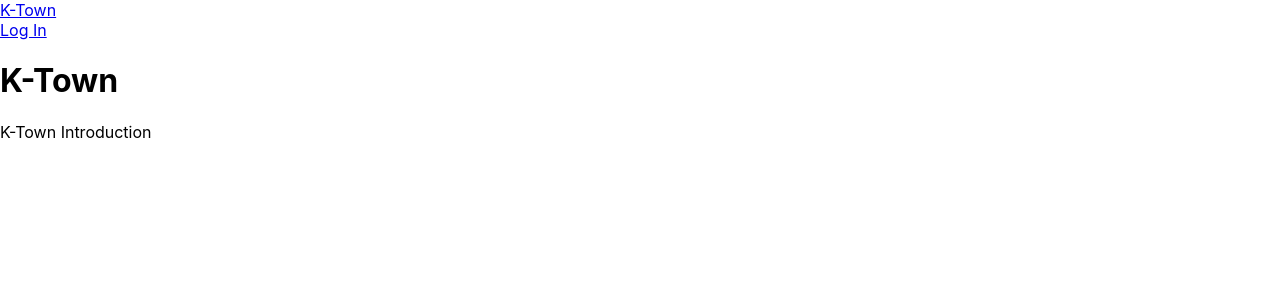
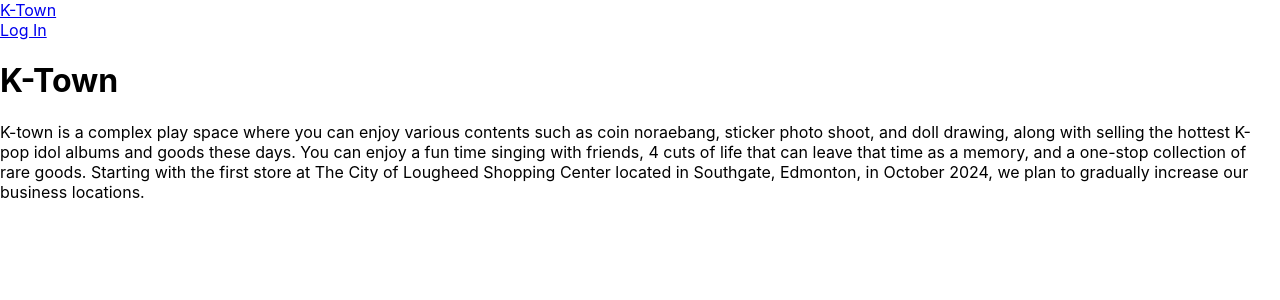
Before and after one commit to yoonsh-ca/Loyalty, a React (Create React App) app in the folder frontend/: page /edmonton/loyalty/about in a window 1280 px wide. Shown: the top 300 px of the page. Built offline with nearby package versions, Linux system fonts and the light colour scheme.

Commit message:
feat: Add FAQ category filtering and update About page content

```diff
--- a/frontend/src/pages/About.jsx
+++ b/frontend/src/pages/About.jsx
@@ -5,7 +5,16 @@
     <div>
       <Navbar />
       <h1>K-Town</h1>
-      <p>K-Town Introduction</p>
+      <p>
+        K-town is a complex play space where you can enjoy various contents such
+        as coin noraebang, sticker photo shoot, and doll drawing, along with
+        selling the hottest K-pop idol albums and goods these days. You can
+        enjoy a fun time singing with friends, 4 cuts of life that can leave
+        that time as a memory, and a one-stop collection of rare goods. Starting
+        with the first store at The City of Lougheed Shopping Center located in
+        Southgate, Edmonton, in October 2024, we plan to gradually increase our
+        business locations.
+      </p>
     </div>
   );
 }
--- a/frontend/src/pages/Faq.jsx
+++ b/frontend/src/pages/Faq.jsx
@@ -6,6 +6,7 @@
   const [faqs, setFaqs] = useState([]);
   const [loading, setLoading] = useState(true);
   const [error, setError] = useState(null);
+  const [selectedCategory, setSelectedCategory] = useState('All');
 
   console.log(faqs);
 
@@ -25,6 +26,17 @@
     fetchFaqs();
   }, []);
 
+  const allCategories = ['All', ...new Set(faqs.map((faq) => faq.category))];
+
+  const getFilteredFaqs = () => {
+    if (selectedCategory === 'All') {
+      return faqs;
+    }
+    return faqs.filter((faq) => faq.category === selectedCategory);
+  };
+
+  const filteredFaqs = getFilteredFaqs();
+
   if (loading) {
     return <div>Getting FAQ data...</div>;
   }
@@ -36,9 +48,15 @@
   return (
     <div>
       <Navbar />
-      <h1>FAQ</h1>
-      {faqs.length > 0 ? (
-        faqs.map((faq) => (
+      <div>
+        {allCategories.map((category) => (
+          <button key={category} onClick={() => setSelectedCategory(category)}>
+            {category}
+          </button>
+        ))}
+      </div>
+      {filteredFaqs.length > 0 ? (
+        filteredFaqs.map((faq) => (
           <div key={faq.id}>
             <h2>Q: {faq.question}</h2>
             <p>A: {faq.answer}</p>
```
Also changed, not shown: 1 other file (tests, documents, lock files or other folders).
